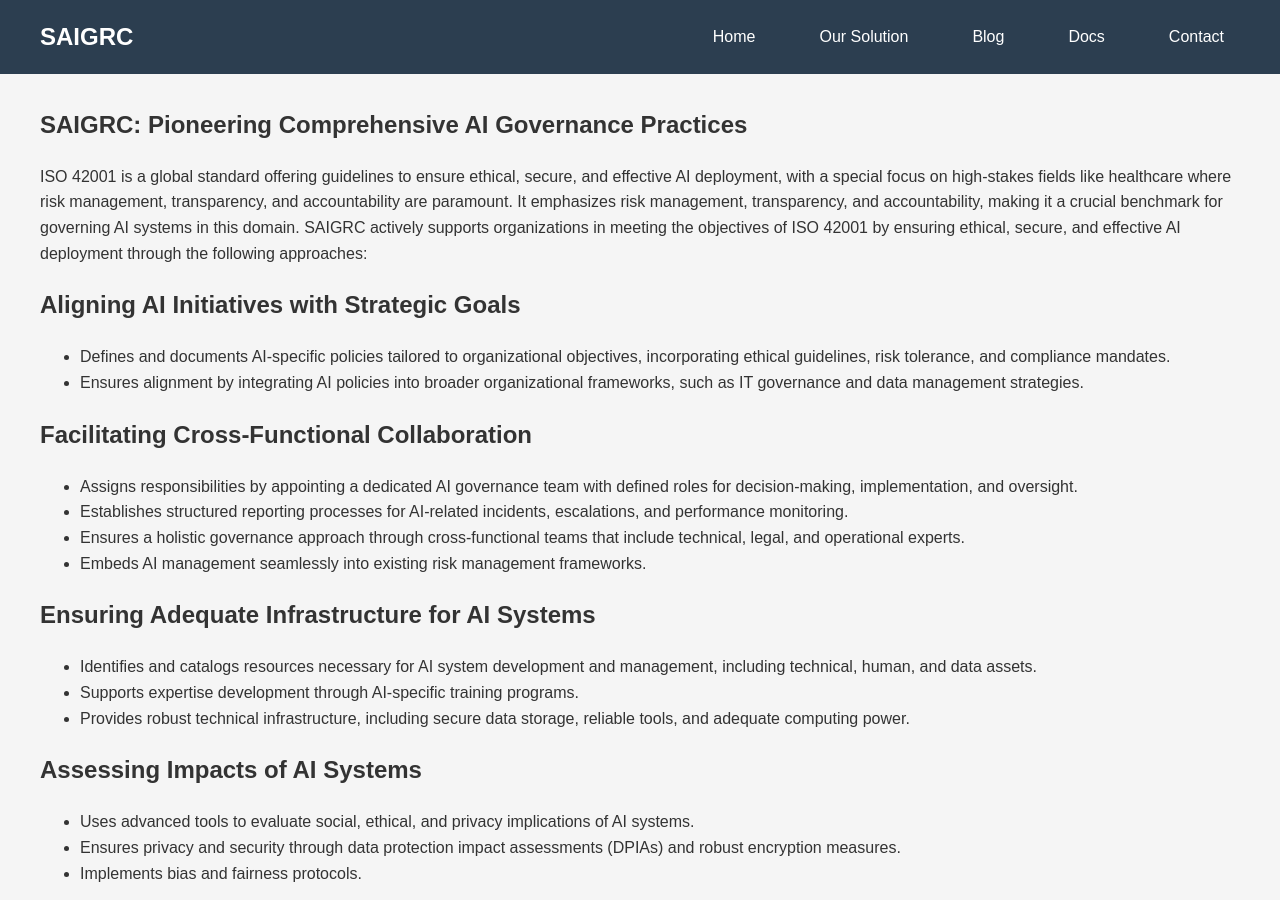
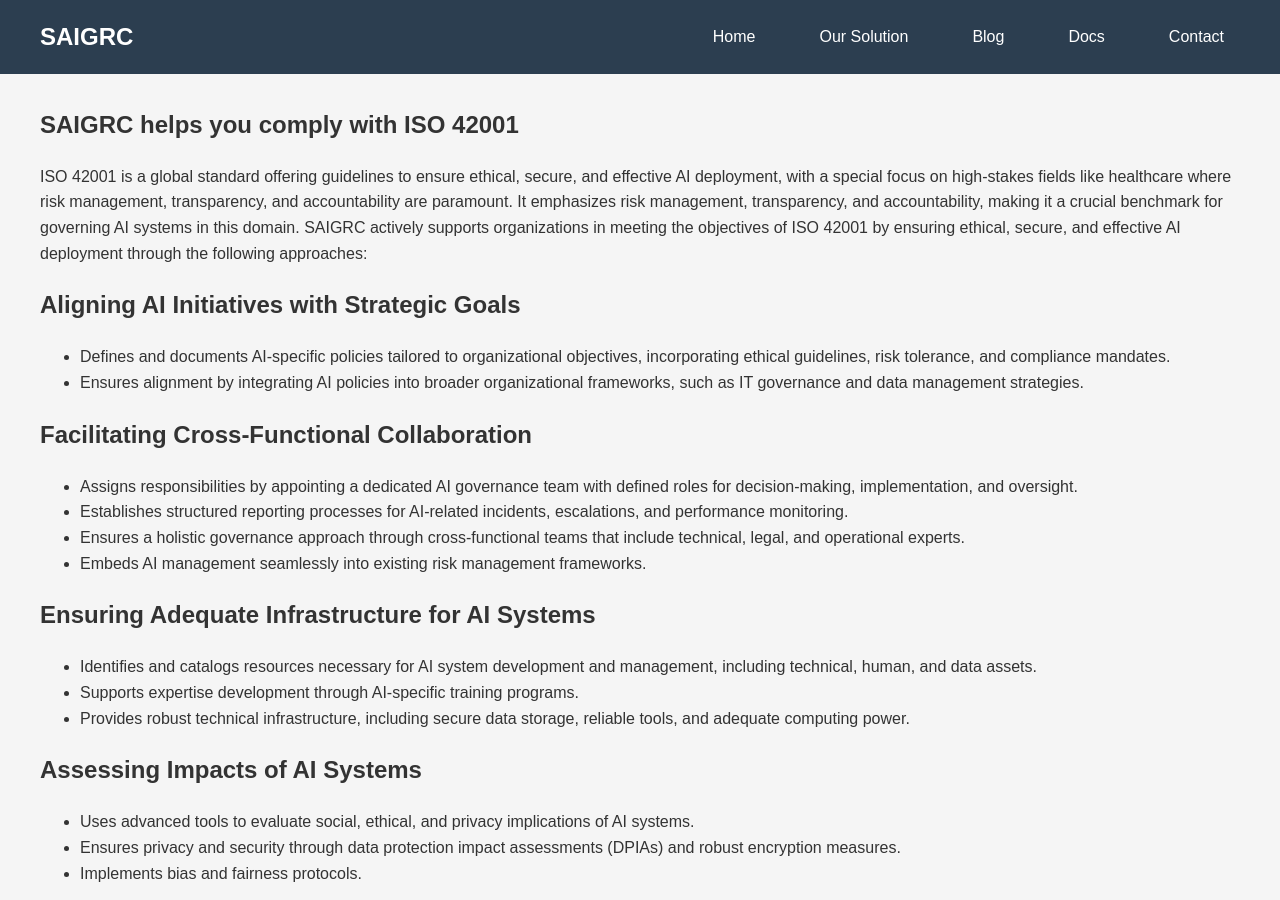
Before and after one commit to Systems-for-AI-Governance/SAGE, a Jekyll site: the page posts/2025-01-01-iso.html, which Jekyll copies as it is, in a window 1280 px wide and 900 px high. Built offline with Jekyll 4.4.1, drawn with Linux system fonts in a browser that asks for light colours.

Commit message:
ISO blogpost

```diff
--- a/posts/2025-01-01-iso.html
+++ b/posts/2025-01-01-iso.html
@@ -23,7 +23,7 @@
     <div class="container">
         <article class="blog-post">
             <header class="post-header">
-                <h1>SAIGRC: Pioneering Comprehensive AI Governance Practices</h1>
+                <h1>SAIGRC helps you comply with ISO 42001</h1>
             </header>
 
             <div class="post-content">
```
